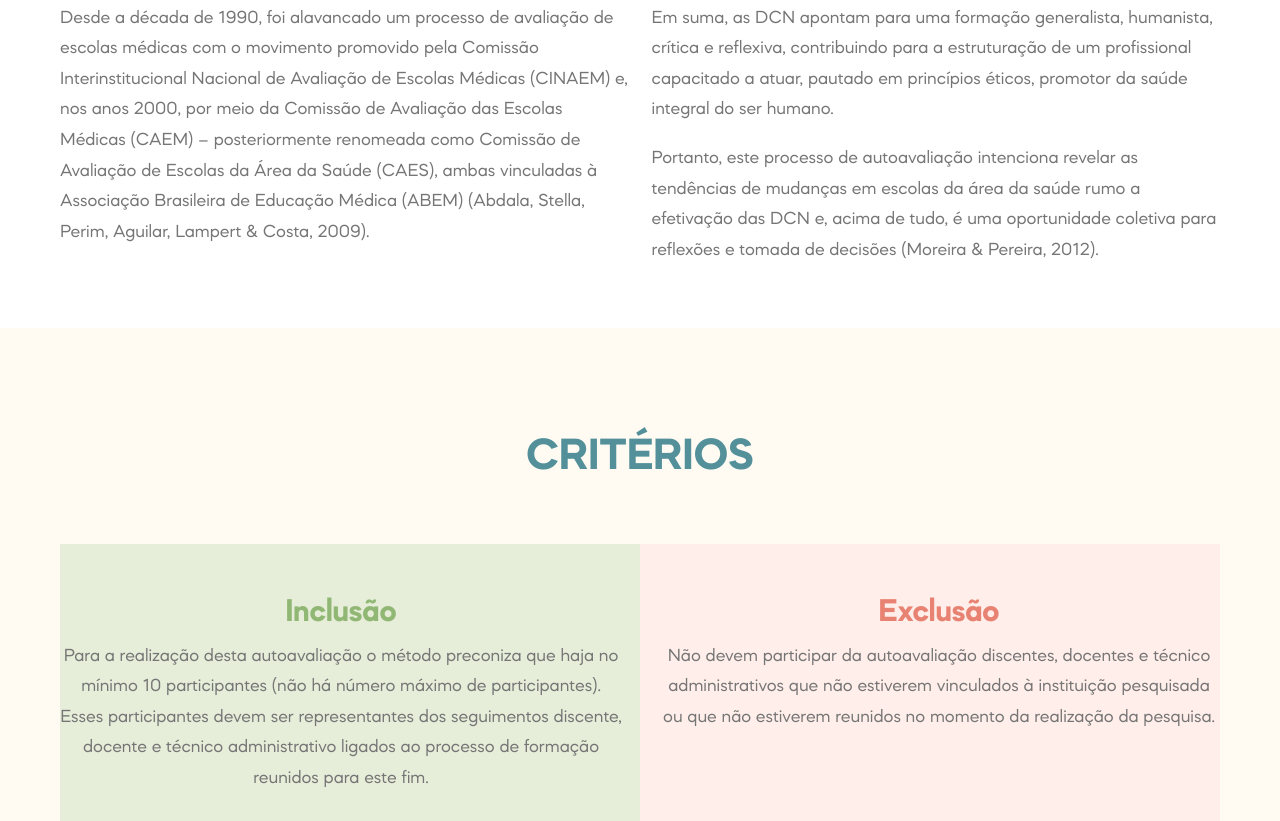
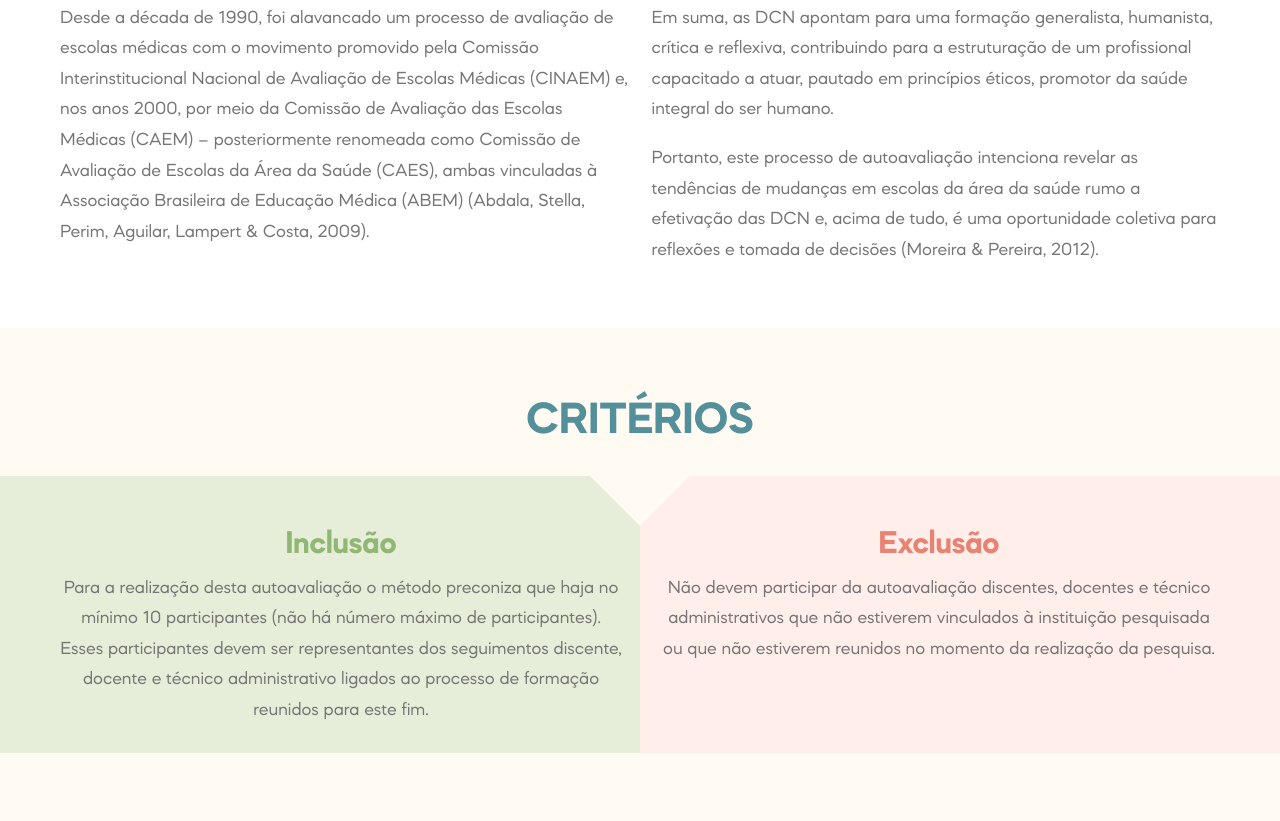
Before and after one commit to ciar-multimidia/avaliacao-escolas-medicas, a plain HTML site: page apresentacao.html in a window 1280 px wide. Shown: the part 1122-1943 px from the top of the page. After the commit the page ends 1875 px from the top, so only its background shows below. Drawn offline with nearby package versions, Linux system fonts and the light colour scheme.

Commit message:
pag apresentacao

```diff
--- a/assets/css/layout/_apresentacao.scss
+++ b/assets/css/layout/_apresentacao.scss
@@ -24,11 +24,11 @@
 	}
 
 	.criterios {
-		padding-top: 3em;
+		padding-top: 1em;
 		text-align: center;
 		@include flex(center);
 
-		h2 { text-transform: uppercase; width: 100%; margin-bottom: 3rem}
+		h2 { text-transform: uppercase; width: 100%; margin-bottom: 1rem}
 
 		.inclusao, .exclusao {
 			padding: .5em 1em;
@@ -39,11 +39,35 @@
 
 		.inclusao {
 			background: $verde-clarim; width: 50%; padding-left: 0;
+
+			&:before, &:after { content: ''; position: absolute; top: 0; }
+
+			&:before {
+				background: $verde-clarim; display: block;
+				width: 50vw; height: 100%; left: 0;
+				@include transform(translateX(-100%));
+			}
+
+			&:after {
+				width: 0; height: 0;
+				border-left: 50px solid transparent;
+				border-right: 50px solid transparent;
+				border-top: 50px solid $amarelo-claro;
+				right: -50px; z-index: 1;
+			}
+
 			h3 { color: $verde; font-size: 1.8em; }
 		}
 
 		.exclusao {
 			background: #FFEEE9; width: 50%;  padding-right: 0;
+
+			&:before {
+				content: ''; background: #FFEEE9; display: block;
+				width: 50vw; height: 100%; position: absolute; right: 0;
+				@include transform(translateX(100%)); top: 0;
+			}
+
 			h3 { color: $vermelho; font-size: 1.8em; }
 		}
 	}
```
Also changed, not shown: index.html (+2 -2 lines), apresentacao.html (renamed from descricao.html), assets/css/style.css, 1 other file.
